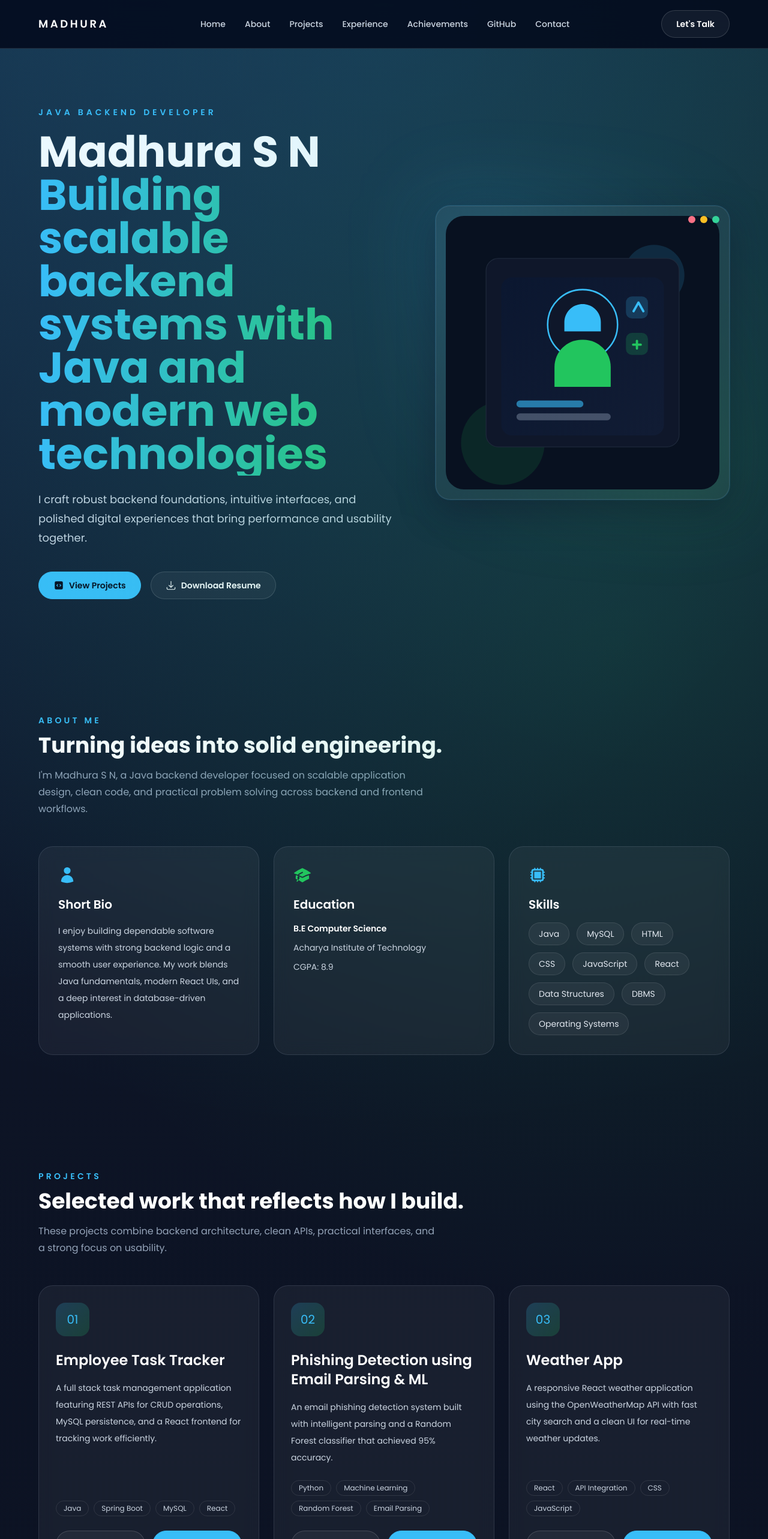
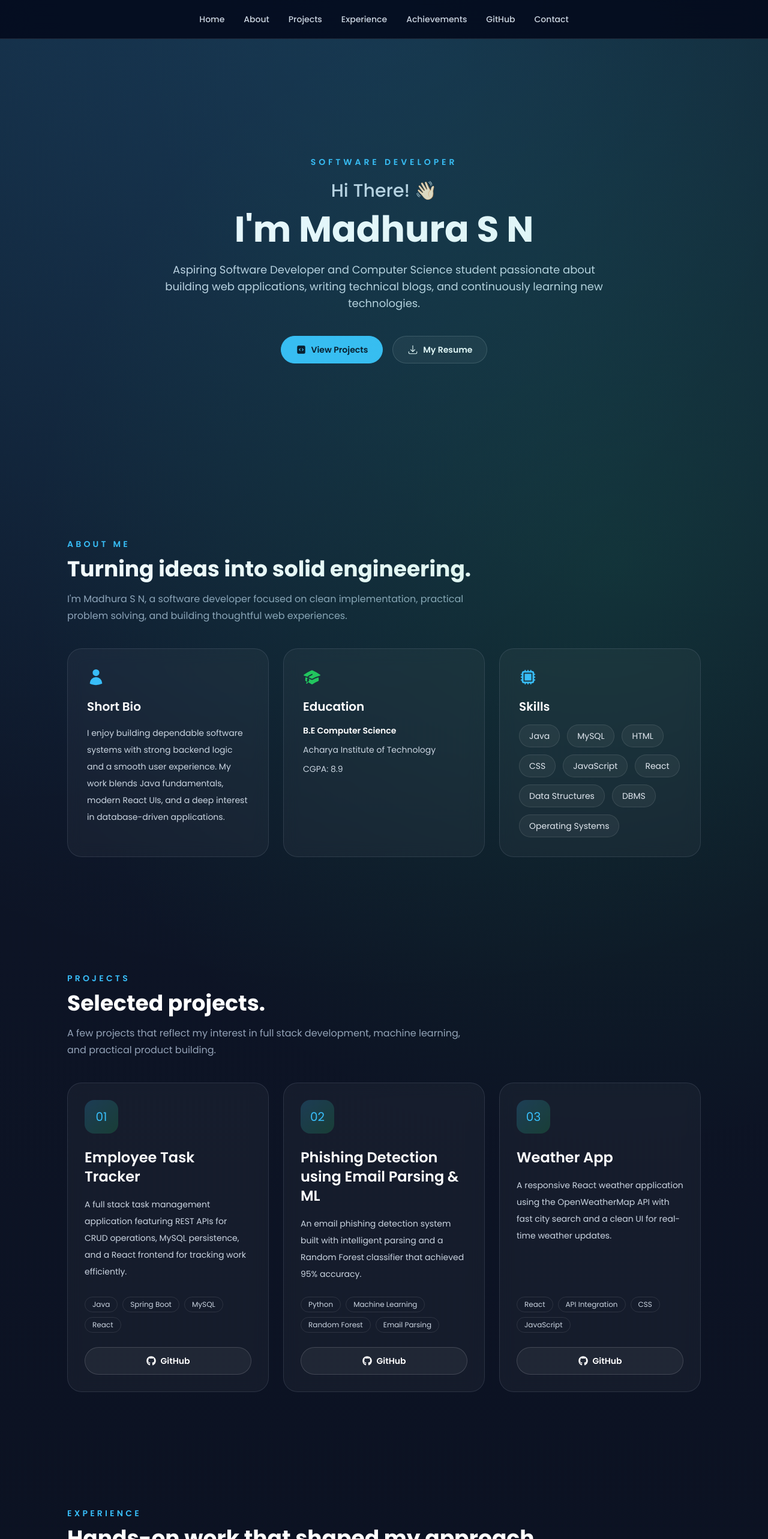
Before and after one commit to madhurasharan/new-portfolio, a React (Vite) app: page / in a window 1280 px wide. Shown: the top 2566 px of the page at 60% size. Built offline with nearby package versions, Linux system fonts and the light colour scheme.

Commit message:
modified portfolio project files

```diff
--- a/src/App.jsx
+++ b/src/App.jsx
@@ -15,18 +15,38 @@ function LoadingScreen() {
   );
 }
 
+function ResumeViewer() {
+  return (
+    <div className="min-h-screen bg-brand-bg px-4 py-6 sm:px-8">
+      <div className="mx-auto flex w-full max-w-6xl justify-end">
+        <a href="/resume.pdf" download className="secondary-btn">
+          Download Resume
+        </a>
+      </div>
+      <div className="mx-auto mt-6 h-[calc(100vh-7rem)] max-w-6xl overflow-hidden rounded-3xl border border-white/10 bg-slate-950 shadow-glow">
+        <iframe src="/resume.pdf" title="Madhura S N Resume" className="h-full w-full" />
+      </div>
+    </div>
+  );
+}
+
 export default function App() {
-  const [isLoading, setIsLoading] = useState(true);
+  const isResumePage = window.location.pathname === '/resume';
+  const [isLoading, setIsLoading] = useState(!isResumePage);
 
   useEffect(() => {
+    if (isResumePage) {
+      return undefined;
+    }
+
     const timer = window.setTimeout(() => setIsLoading(false), 1400);
     return () => window.clearTimeout(timer);
-  }, []);
+  }, [isResumePage]);
 
   return (
     <>
       {isLoading && <LoadingScreen />}
-      <Home />
+      {isResumePage ? <ResumeViewer /> : <Home />}
     </>
   );
 }
--- a/src/components/About.jsx
+++ b/src/components/About.jsx
@@ -36,9 +36,8 @@ export default function About() {
         </p>
         <h2 className="section-title">Turning ideas into solid engineering.</h2>
         <p className="section-subtitle">
-          I&apos;m Madhura S N, a Java backend developer focused on scalable application
-          design, clean code, and practical problem solving across backend and frontend
-          workflows.
+          I&apos;m Madhura S N, a software developer focused on clean implementation,
+          practical problem solving, and building thoughtful web experiences.
         </p>
       </motion.div>
 
--- a/src/components/Hero.jsx
+++ b/src/components/Hero.jsx
@@ -1,13 +1,12 @@
 import { motion } from 'framer-motion';
 import { HiArrowDownTray, HiCodeBracketSquare } from 'react-icons/hi2';
-import profileIllustration from '../assets/profile-illustration.svg';
 
 const fadeUp = {
-  hidden: { opacity: 0, y: 30 },
+  hidden: { opacity: 0, y: 20 },
   visible: (delay = 0) => ({
     opacity: 1,
     y: 0,
-    transition: { duration: 0.7, delay, ease: 'easeOut' },
+    transition: { duration: 0.55, delay, ease: 'easeOut' },
   }),
 };
 
@@ -15,10 +14,9 @@ export default function Hero() {
   return (
     <section
       id="home"
-      className="section-shell flex min-h-screen items-center py-20 sm:py-24"
+      className="section-shell flex min-h-[calc(100vh-4rem)] items-center justify-center py-20 sm:py-24"
     >
-      <div className="grid w-full items-center gap-16 lg:grid-cols-[1.1fr_0.9fr]">
-        <div>
+      <div className="mx-auto max-w-4xl text-center">
         <motion.p
           variants={fadeUp}
           initial="hidden"
@@ -26,29 +24,30 @@ export default function Hero() {
           custom={0.1}
           className="mb-5 text-sm font-semibold uppercase tracking-[0.35em] text-brand-primary"
         >
-            Java Backend Developer
+          Software Developer
         </motion.p>
         <motion.h1
           variants={fadeUp}
           initial="hidden"
           animate="visible"
           custom={0.2}
-            className="max-w-3xl text-5xl font-bold leading-tight text-white sm:text-6xl xl:text-7xl"
+          className="text-4xl font-bold leading-tight text-white sm:text-6xl"
         >
-            Madhura S N
-            <span className="block bg-gradient-to-r from-brand-primary to-brand-accent bg-clip-text text-transparent">
-              Building scalable backend systems with Java and modern web technologies
+          <span className="block text-2xl font-medium text-slate-300 sm:text-3xl">
+            {"Hi There! \u{1F44B}\u{1F3FB}"}
           </span>
+          <span className="mt-4 block">I&apos;m Madhura S N</span>
         </motion.h1>
         <motion.p
           variants={fadeUp}
           initial="hidden"
           animate="visible"
           custom={0.35}
-            className="mt-6 max-w-2xl text-lg leading-8 text-slate-300"
+          className="mx-auto mt-6 max-w-3xl text-base leading-8 text-slate-300 sm:text-lg"
         >
-            I craft robust backend foundations, intuitive interfaces, and polished digital
-            experiences that bring performance and usability together.
+          Aspiring Software Developer and Computer Science student passionate about
+          building web applications, writing technical blogs, and continuously learning
+          new technologies.
         </motion.p>
 
         <motion.div
@@ -56,38 +55,21 @@ export default function Hero() {
           initial="hidden"
           animate="visible"
           custom={0.5}
-            className="mt-10 flex flex-col gap-4 sm:flex-row"
+          className="mt-10 flex flex-col items-center justify-center gap-4 sm:flex-row"
         >
           <a href="#projects" className="primary-btn gap-2">
             <HiCodeBracketSquare size={18} />
             View Projects
           </a>
-            <a href="/Madhura-SN-Resume.txt" download className="secondary-btn gap-2">
+          <a
+            href="/resume"
+            target="_blank"
+            rel="noreferrer"
+            className="secondary-btn gap-2"
+          >
             <HiArrowDownTray size={18} />
-              Download Resume
+            My Resume
           </a>
-          </motion.div>
-        </div>
-
-        <motion.div
-          initial={{ opacity: 0, scale: 0.92, y: 24 }}
-          animate={{ opacity: 1, scale: 1, y: 0 }}
-          transition={{ duration: 0.8, delay: 0.2, ease: 'easeOut' }}
-          className="relative mx-auto w-full max-w-xl"
-        >
-          <div className="absolute -inset-4 rounded-[2rem] bg-gradient-to-br from-brand-primary/20 via-transparent to-brand-accent/20 blur-3xl" />
-          <div className="glass-card relative overflow-hidden p-4 shadow-glow">
-            <div className="absolute right-4 top-4 flex gap-2">
-              <span className="h-3 w-3 rounded-full bg-rose-400" />
-              <span className="h-3 w-3 rounded-full bg-amber-400" />
-              <span className="h-3 w-3 rounded-full bg-emerald-400" />
-            </div>
-            <img
-              src={profileIllustration}
-              alt="Developer profile illustration"
-              className="h-full w-full rounded-[1.5rem] object-cover"
-            />
-          </div>
         </motion.div>
       </div>
     </section>
--- a/src/components/Navbar.jsx
+++ b/src/components/Navbar.jsx
@@ -16,11 +16,7 @@ export default function Navbar() {
 
   return (
     <header className="sticky top-0 z-40 border-b border-white/10 bg-slate-950/80 backdrop-blur-xl">
-      <nav className="section-shell flex h-20 items-center justify-between">
-        <a href="#home" className="text-lg font-semibold tracking-[0.2em] text-white">
-          MADHURA
-        </a>
-
+      <nav className="section-shell flex h-16 items-center justify-end lg:justify-center">
         <div className="hidden items-center gap-8 lg:flex">
           {navItems.map((item) => (
             <a key={item.href} href={item.href} className="nav-link">
@@ -28,10 +24,6 @@ export default function Navbar() {
             </a>
           ))}
         </div>
-
-        <a href="#contact" className="secondary-btn hidden lg:inline-flex">
-          Let&apos;s Talk
-        </a>
 
         <button
           type="button"
--- a/src/components/Projects.jsx
+++ b/src/components/Projects.jsx
@@ -1,5 +1,4 @@
 import { motion } from 'framer-motion';
-import { HiArrowTopRightOnSquare } from 'react-icons/hi2';
 import { FaGithub } from 'react-icons/fa';
 
 const projects = [
@@ -8,24 +7,24 @@ const projects = [
     description:
       'A full stack task management application featuring REST APIs for CRUD operations, MySQL persistence, and a React frontend for tracking work efficiently.',
     stack: ['Java', 'Spring Boot', 'MySQL', 'React'],
-    github: 'https://github.com/',
-    demo: 'https://example.com/',
+    github:
+      'https://github.com/search?q=user%3Amadhurasharan+employee-task-tracker&type=repositories',
   },
   {
     title: 'Phishing Detection using Email Parsing & ML',
     description:
       'An email phishing detection system built with intelligent parsing and a Random Forest classifier that achieved 95% accuracy.',
     stack: ['Python', 'Machine Learning', 'Random Forest', 'Email Parsing'],
-    github: 'https://github.com/',
-    demo: 'https://example.com/',
+    github:
+      'https://github.com/search?q=user%3Amadhurasharan+phishing+detection+email+parsing&type=repositories',
   },
   {
     title: 'Weather App',
     description:
       'A responsive React weather application using the OpenWeatherMap API with fast city search and a clean UI for real-time weather updates.',
     stack: ['React', 'API Integration', 'CSS', 'JavaScript'],
-    github: 'https://github.com/',
-    demo: 'https://example.com/',
+    github:
+      'https://github.com/search?q=user%3Amadhurasharan+weather+app&type=repositories',
   },
 ];
 
@@ -41,10 +40,10 @@ export default function Projects() {
         <p className="mb-3 text-sm font-semibold uppercase tracking-[0.3em] text-brand-primary">
           Projects
         </p>
-        <h2 className="section-title">Selected work that reflects how I build.</h2>
+        <h2 className="section-title">Selected projects.</h2>
         <p className="section-subtitle">
-          These projects combine backend architecture, clean APIs, practical interfaces,
-          and a strong focus on usability.
+          A few projects that reflect my interest in full stack development, machine
+          learning, and practical product building.
         </p>
       </motion.div>
 
@@ -55,9 +54,9 @@ export default function Projects() {
             initial={{ opacity: 0, y: 28 }}
             whileInView={{ opacity: 1, y: 0 }}
             viewport={{ once: true, amount: 0.25 }}
-            transition={{ duration: 0.6, delay: index * 0.12 }}
-            whileHover={{ y: -8 }}
-            className="group glass-card flex h-full flex-col p-7 transition duration-300 hover:border-brand-primary/50 hover:bg-white/[0.08]"
+            transition={{ duration: 0.45, delay: index * 0.08 }}
+            whileHover={{ y: -4 }}
+            className="group glass-card flex h-full flex-col p-7 transition duration-300 hover:border-brand-primary/40"
           >
             <div className="mb-6 flex h-14 w-14 items-center justify-center rounded-2xl bg-gradient-to-br from-brand-primary/20 to-brand-accent/20 text-xl text-brand-primary">
               0{index + 1}
@@ -76,24 +75,15 @@ export default function Projects() {
                 </span>
               ))}
             </div>
-            <div className="flex gap-3">
+            <div className="flex">
               <a
                 href={project.github}
                 target="_blank"
                 rel="noreferrer"
-                className="secondary-btn flex-1 gap-2 px-4 py-2.5"
+                className="secondary-btn w-full gap-2 px-4 py-2.5"
               >
                 <FaGithub size={16} />
                 GitHub
-              </a>
-              <a
-                href={project.demo}
-                target="_blank"
-                rel="noreferrer"
-                className="primary-btn flex-1 gap-2 px-4 py-2.5"
-              >
-                <HiArrowTopRightOnSquare size={16} />
-                Live Demo
               </a>
             </div>
           </motion.article>
--- a/src/index.css
+++ b/src/index.css
@@ -11,8 +11,8 @@ html {
 body {
   @apply bg-brand-bg font-sans text-slate-100 antialiased;
   background-image:
-    radial-gradient(circle at top left, rgba(56, 189, 248, 0.12), transparent 30%),
-    radial-gradient(circle at top right, rgba(34, 197, 94, 0.08), transparent 24%),
+    radial-gradient(circle at top left, rgba(56, 189, 248, 0.08), transparent 28%),
+    radial-gradient(circle at top right, rgba(34, 197, 94, 0.05), transparent 22%),
     linear-gradient(180deg, rgba(15, 23, 42, 1) 0%, rgba(9, 14, 28, 1) 100%);
 }
 
@@ -40,7 +40,7 @@ body {
 }
 
 .section-shell {
-  @apply mx-auto max-w-7xl px-6 sm:px-10 lg:px-16;
+  @apply mx-auto max-w-6xl px-6 sm:px-8 lg:px-12;
 }
 
 .section-title {
@@ -48,11 +48,11 @@ body {
 }
 
 .section-subtitle {
-  @apply mb-12 max-w-2xl text-base leading-7 text-slate-400;
+  @apply mb-10 max-w-2xl text-base leading-7 text-slate-400;
 }
 
 .glass-card {
-  @apply rounded-3xl border border-brand-border bg-white/5 backdrop-blur-md;
+  @apply rounded-3xl border border-brand-border bg-white/[0.04] backdrop-blur-md;
 }
 
 .nav-link {
@@ -60,9 +60,9 @@ body {
 }
 
 .primary-btn {
-  @apply inline-flex items-center justify-center rounded-full border border-brand-primary bg-brand-primary px-6 py-3 text-sm font-semibold text-slate-950 transition duration-300 hover:-translate-y-0.5 hover:bg-sky-300;
+  @apply inline-flex items-center justify-center rounded-full border border-brand-primary bg-brand-primary px-6 py-3 text-sm font-semibold text-slate-950 transition duration-300 hover:bg-brand-accent hover:text-slate-950;
 }
 
 .secondary-btn {
-  @apply inline-flex items-center justify-center rounded-full border border-white/15 bg-white/5 px-6 py-3 text-sm font-semibold text-white transition duration-300 hover:-translate-y-0.5 hover:border-brand-accent hover:text-brand-accent;
+  @apply inline-flex items-center justify-center rounded-full border border-white/15 bg-white/5 px-6 py-3 text-sm font-semibold text-white transition duration-300 hover:border-brand-accent hover:text-brand-accent;
 }
```
Also changed, not shown: src/components/Contact.jsx (+32 -77 lines), src/components/Footer.jsx (+6 -3 lines), src/components/GitHubStats.jsx (+6 -9 lines), public/Madhura-SN-Resume.txt (deleted), 1 other file (tests, documents, lock files or other folders). Lines whose indentation alone changed are shown as unchanged.
